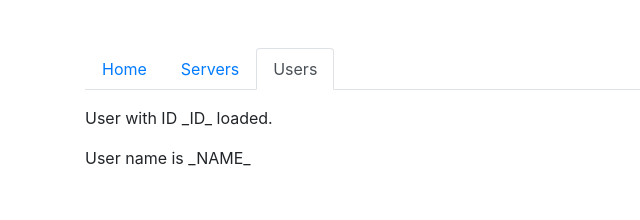
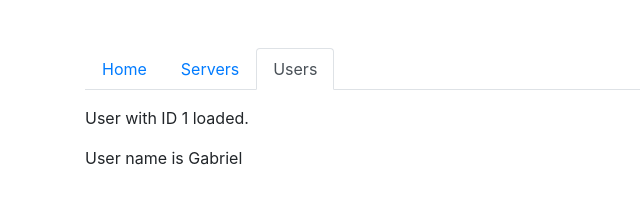
Before and after one commit to mfgabriel92/angular-9-section-11-routing, an Angular app: page /users/1 in a window 1280 px wide. Shown: the top 220 px of the page, without its empty margins (0-640 px from the left). Built offline with nearby package versions, Linux system fonts and the light colour scheme.

Commit message:
Fetching Route Parameters

```diff
--- a/src/app/users/user/user.component.html
+++ b/src/app/users/user/user.component.html
@@ -1,2 +1,2 @@
-<p>User with ID _ID_ loaded.</p>
-<p>User name is _NAME_</p>
+<p>User with ID {{ user.id }} loaded.</p>
+<p>User name is {{ user.name }}</p>
--- a/src/app/users/user/user.component.ts
+++ b/src/app/users/user/user.component.ts
@@ -1,4 +1,6 @@
 import { Component, OnInit } from '@angular/core';
+import { ActivatedRoute } from '@angular/router';
+
 import { User } from '../user.model';
 
 @Component({
@@ -9,7 +11,12 @@ import { User } from '../user.model';
 export class UserComponent implements OnInit {
   user: User;
 
-  constructor() {}
+  constructor(private route: ActivatedRoute) {}
 
-  ngOnInit(): void {}
+  ngOnInit(): void {
+    this.user = {
+      id: this.route.snapshot.params.id,
+      name: 'Gabriel'
+    };
+  }
 }
```
